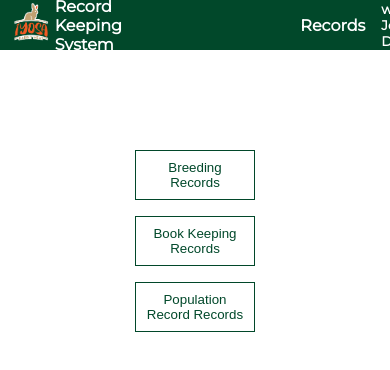
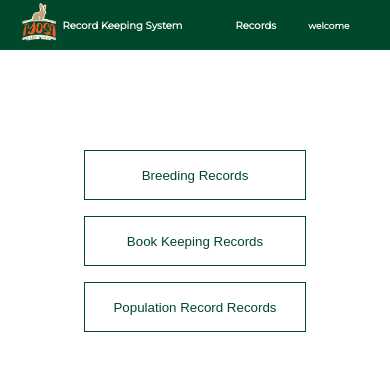
Before and after one commit to Stuartkal/IOSA-WEB, a React (Create React App) app: page /records in a window 390 px wide. Shown: the top 370 px of the page. Built offline with nearby package versions, Linux system fonts and the light colour scheme.

Commit message:
responsiveness

```diff
--- a/src/components/Layouts/Auth/Auth.scss
+++ b/src/components/Layouts/Auth/Auth.scss
@@ -64,3 +64,26 @@
 .auth-container button:focus {
 	background: #042718;
 }
+
+@media screen and (max-width: 768px) {
+	.main-container {
+		margin: 5rem auto;
+		flex-direction: column;
+		height: 70vh;
+		img {
+			width: 70%;
+			height: 30vh;
+		}
+	}
+	.auth-container {
+		width: 80%;
+		input {
+			width: 100%;
+		}
+
+		button {
+			width: 100%;
+			margin-top: 0.5rem;
+		}
+	}
+}
--- a/src/components/Layouts/Book_Keeping/book.scss
+++ b/src/components/Layouts/Book_Keeping/book.scss
@@ -56,3 +56,11 @@
 		padding-left: 5px;
 	}
 }
+
+@media screen and (max-width: 768px) {
+	.book-main {
+		button {
+			width: 50%;
+		}
+	}
+}
--- a/src/components/Layouts/Breeding/breeding.scss
+++ b/src/components/Layouts/Breeding/breeding.scss
@@ -52,3 +52,11 @@
 .breeding-main button:focus {
 	background: #042718;
 }
+
+@media screen and (max-width: 768px) {
+	.breeding-main {
+		button {
+			width: 50%;
+		}
+	}
+}
--- a/src/components/Layouts/Home/Home.js
+++ b/src/components/Layouts/Home/Home.js
@@ -43,7 +43,7 @@ const Home = (props) => {
             const scheduleddate =  new Date().setDate(new Date().getDate())
             const diff = moment(new Date()) >= moment(scheduleddate)
 
-            console.log(diff)
+            // console.log(diff)
 
             if(diff){
                 store.addNotification({
--- a/src/components/Layouts/Medication/Medication.js
+++ b/src/components/Layouts/Medication/Medication.js
@@ -14,31 +14,7 @@ const Medication = (props) => {
 
     useEffect(()=>{
 
-        // console.log(breedings)
-        // breedings.map(breeding => {
-        //     const scheduleddate =  moment(breeding.breedingDate)
-        // const diff = moment(new Date()) >= moment(scheduleddate)
-
-        // console.log(diff)
-
-        // if(diff){
-        //     store.addNotification({
-        //         content: MyNotify,
-        //         type: "success",
-        //         insert: "top",
-        //         container: "top-right",
-        //         animationIn: ["animate__animated", "animate__fadeIn"],
-        //         animationOut: ["animate__animated", "animate__fadeOut"],
-        //         dismiss: {
-        //             duration: 2678400,
-        //             showIcon: true,
-        //             onScreen: true
-        //           }
-        //       })
-        // }
-        // })
-
-    },[breedings])
+    },[])
 
     useEffect(() => {
         props.getBreeding()
@@ -61,14 +37,16 @@ const Medication = (props) => {
             <Navbar/>
             <ReactNotification/>
             <div className="medication-main">
-                    {breedings.map(breeding => {
+                    {breedings && breedings.map(breeding => {
                         console.log('database date',breeding.breedingDate)
                         console.log('todays date',moment(new Date()).format('DD-MM-YYYY'))
 
-                        const scheduleddate =  new Date().setDate(breeding.breedingDate)
+                        const _breedingDate = breeding.breedingDate
+
+                        const scheduleddate =  moment(new Date().setDate(_breedingDate)).format('DD-MM-YYYY')
                         const diff = moment(new Date()) >= moment(scheduleddate)
 
-                        // console.log(diff)
+                        console.log(diff)
 
                         if(diff){
                             store.addNotification({
--- a/src/components/Layouts/Population_Record/population.scss
+++ b/src/components/Layouts/Population_Record/population.scss
@@ -45,3 +45,11 @@
 		padding-left: 5px;
 	}
 }
+
+@media screen and (max-width: 768px) {
+	.population-main {
+		button {
+			width: 50%;
+		}
+	}
+}
--- a/src/components/Layouts/Records/record.scss
+++ b/src/components/Layouts/Records/record.scss
@@ -71,3 +71,14 @@
 		text-align: center;
 	}
 }
+
+@media screen and (max-width: 768px) {
+	.records-main {
+		width: 95%;
+	}
+	.btn-container {
+		button {
+			width: 100%;
+		}
+	}
+}
--- a/src/components/Routes/Navbar.js
+++ b/src/components/Routes/Navbar.js
@@ -1,9 +1,13 @@
 import React from 'react'
 import {Link} from 'react-router-dom'
+import {useSelector} from 'react-redux'
 import logo from '../../assets/images/logo2.jpeg'
 
 import './navbar.scss'
 const Navbar = () => {
+
+    const username = useSelector(state => state.auth.username)
+
     return (
         <div className="nav-main">
             <div className="nav-container">
@@ -13,7 +17,7 @@ const Navbar = () => {
                 </div>
                 <div className="profile">
                     <Link className="link" to="/records">Records</Link>
-                    <h5>welcome John Doe</h5>
+                    <h5>welcome {username}</h5>
                 </div>
             </div>
         </div>
--- a/src/components/Routes/navbar.scss
+++ b/src/components/Routes/navbar.scss
@@ -55,3 +55,30 @@
 .link:hover {
 	color: #e05822;
 }
+
+@media screen and (max-width: 768px) {
+	.nav-container {
+		width: 100%;
+	}
+
+	.logo {
+		width: 100%;
+		img {
+			width: 50px;
+			height: 50px;
+		}
+	}
+
+	.profile {
+		width: 100%;
+		justify-content: center;
+		h5 {
+			font-size: 9px;
+			margin-left: 2rem;
+		}
+	}
+
+	.link {
+		font-size: 10px;
+	}
+}
```
Also changed, not shown: 1 other file (tests, documents, lock files or other folders).
